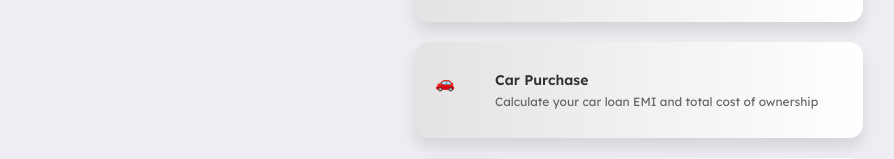
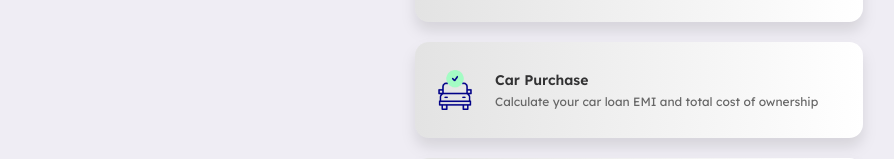
Before and after one commit to SerDunk/financial-calculators, a Next.js app: page / in a window 1280 px wide. Shown: the part 418-577 px from the top of the page, without its empty margins (1-895 px from the left). Built offline with nearby package versions, Linux system fonts and the light colour scheme.

Commit message:
Added Car Icon for calculator

```diff
--- a/src/constants/calculatorData.js
+++ b/src/constants/calculatorData.js
@@ -1,5 +1,6 @@
 import Home from "../../public/house-cleaning.png";
 import HouseBOR from "../../public/house.png";
+import Car from "../../public/accept-car.png";
 import Image from "next/image";
 
 const FAQIcon = () => (
@@ -49,7 +50,7 @@ export const calculatorData = [
     id: 3,
     title: "Car Purchase",
     description: "Calculate your car loan EMI and total cost of ownership",
-    icon: "🚗",
+    icon: <Image src={Car} alt="Car" />,
     link: "/calculators/car-purchase",
   },
   {
```
Also changed, not shown: public/accept-car.png (added).
